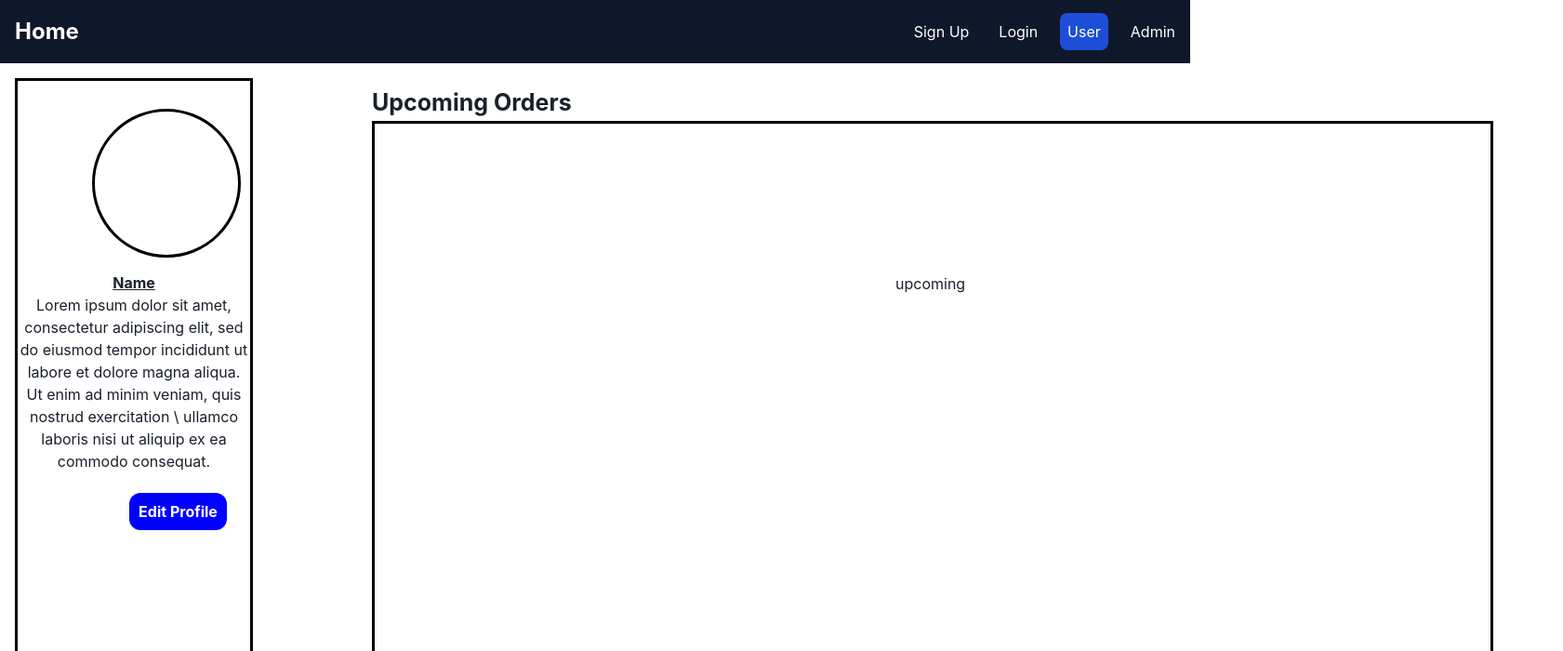
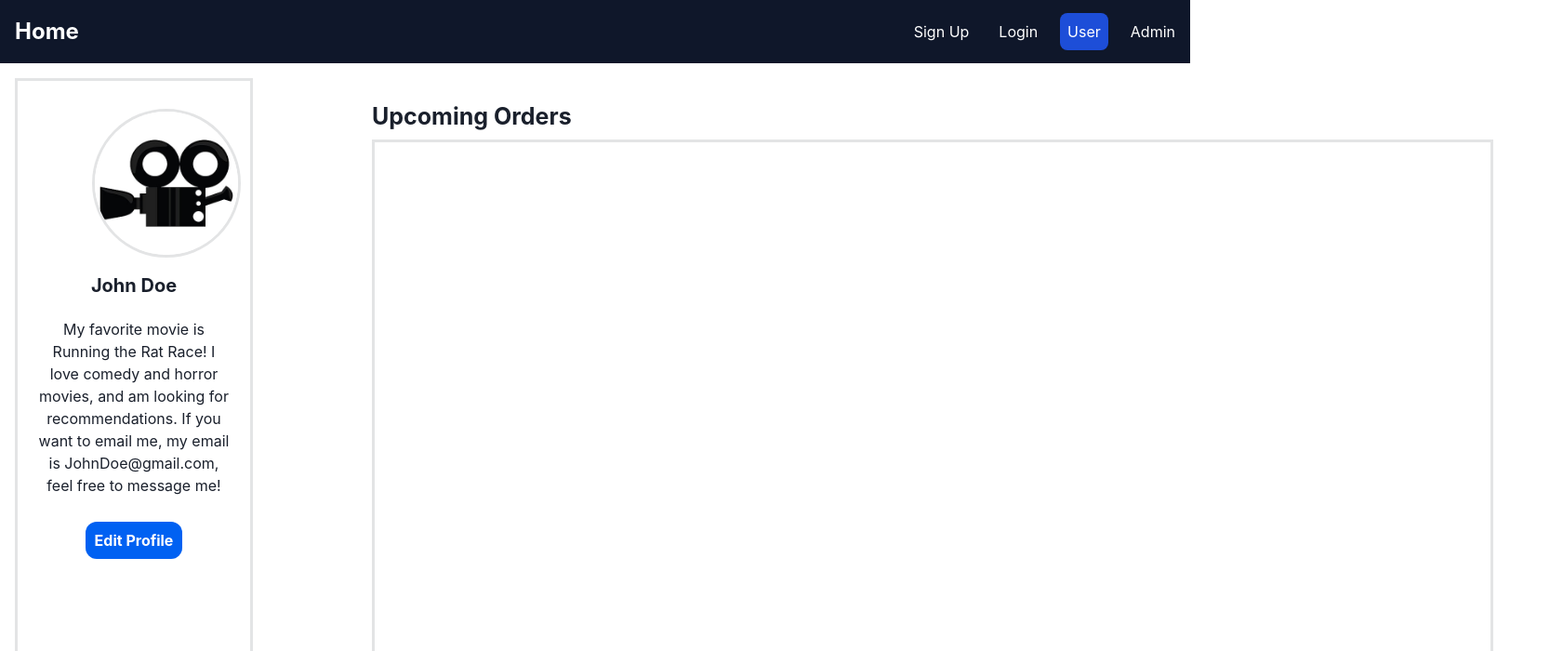
Before and after one commit to CS4050-E-Cinema-Booking-Project/ui, a React (Create React App) app: page /user in a window 1280 px wide. Shown: the top 700 px of the page at 93% size, 1681 px wide, since content can reach past the window. Built offline with nearby package versions, Linux system fonts and the light colour scheme.

Commit message:
Added new User components and changed EditProfile styling

```diff
--- a/src/components/EditProfile.jsx
+++ b/src/components/EditProfile.jsx
@@ -89,7 +89,7 @@ const EditProfile = () => {
             </div>
           </form>
           <Link to="/user" className="cancel-button">Cancel</Link>
-          <button class="save-button" type="button">Save changes</button>
+          <button class="edit-button" type="button">Save changes</button>
         </div>
       </div>
     </div>
--- /dev/null
+++ b/src/components/MovieBox.jsx
@@ -0,0 +1,20 @@
+import React from 'react';
+import "../style/MovieBox.css";
+
+function MovieBox({ title, description, image, id }) {
+    return (
+        <div className="box">
+            <div className="inner">
+                <div className="left">
+                    {image && <img src={image} alt={title} id={id} />}
+                </div>
+                <div className="right">
+                    <h2>{title}</h2>
+                    <p>{description}</p>
+                </div>
+            </div>
+        </div>
+    );
+}
+
+export default MovieBox;
--- a/src/components/User.jsx
+++ b/src/components/User.jsx
@@ -1,26 +1,28 @@
 import React from "react";
 import '../style/User.css'
 import { Link } from "react-router-dom";
+import MovieBox from "./MovieBox";
+import ProfilePicture from "../images/pngtree-vintage-film-camera-illustration-vector-on-white-background-png-image_2069935.jpg"
 
 const User = () => {
   return (
     <div className="flex-container">
       <div className="flex-child">
-        <div className="circle"></div>
-        <h1 className="user-name">Name</h1>
+        <img className="profile-picture" src={ProfilePicture} alt="picture"/>
+        <h1 className="user-name">John Doe</h1>
         <h3 className="user-desc">
-        Lorem ipsum dolor sit amet, consectetur adipiscing elit,
-        sed do eiusmod tempor incididunt ut labore et dolore magna
-        aliqua. Ut enim ad minim veniam, quis nostrud exercitation \
-        ullamco laboris nisi ut aliquip ex ea commodo consequat.
+        My favorite movie is Running the Rat Race! I love
+        comedy and horror movies, and am looking for recommendations.
+        If you want to email me, my email is JohnDoe@gmail.com, feel free
+        to message me!
         </h3>
-        <Link to="/edit-profile" className='edit-button'>Edit Profile</Link>
+        <Link to="/edit-profile" className='user-button'>Edit Profile</Link>
       </div>
       <div className="order-container">
         <div className="upcoming">
           <h1 className="order-title">Upcoming Orders</h1>
           <div className="upcoming-box">
-            upcoming
+            <MovieBox />
           </div>
         </div>
         <div className="past">
--- a/src/style/EditProfile.css
+++ b/src/style/EditProfile.css
@@ -6,48 +6,55 @@
         border: 1px solid rgba(33, 40, 50, 0.125);
         font-size: 20px;
         font-weight: bold;
-
+        text-align: left;
     }
 
     .name-card {
         width: 200px;
         float: left;
-        margin: 10px 0 10px 20px;
+        margin: 10px 0 0px 20px;
     }
 
     .name-title {
         display: block;
+        float: left;
     }
 
     .name-form {
         width: 100%;
         display: block;
+        margin: 0 0 10px 0;
     }
 
     .settings-form {
         width: 70%;
         display: block;
+        margin: 30px 0 0 0;
     }
 
-    .save-button {
+    .edit-button {
         color: white;
+        border-radius: 10px;
         background-color: #0061f2;
         padding: 5px;
         width: 150px;
-        margin: 10px;
+        margin: 0 15px 15px 20px;
+        display: block;
     }
 
-    .save-button:hover {
+    .edit-button:hover {
         background-color: #2358a7;
     }
 
     .cancel-button {
         border: 2px solid #0061f2;
-        border-radius: 5px;
-        padding: 5px;
+        border-radius: 10px;
+        padding: 4px;
         color: #0061f2;
         font-weight: bold;
-        margin: 0 15px 0 20px;
+        margin: 0 15px 10px 20px;
+        width: 150px;
+        float: left;
     }
 
     .cancel-button:hover {
@@ -65,5 +72,10 @@
         border: 5px solid rgba(33, 40, 50, 0.125);
         border-radius: 5px;
         width: 60%;
-        margin: 80px auto 80px auto;
+        margin: 80px auto 90px auto;
     }
+
+    .settings-title {
+        float: left;
+        display: block;
+    }
--- a/src/style/User.css
+++ b/src/style/User.css
@@ -3,7 +3,7 @@
 }
 
 .flex-child {
-    border: 3px solid black;
+    border: 3px solid rgba(33, 40, 50, 0.125);
     margin: 2vh 0vh 2vh 2vh;
     height: 85vh;
     width: 20%;
@@ -11,29 +11,27 @@
     position: fixed;
 }
 
-.circle {
-    border: 3px solid black;
-    width: 20vh;
-    height: 20vh;
-    margin: 30px 0 15px 80px;
-    border-radius: 100px;
+.user-name {
+    text-decoration: none;
+    font-weight: bold;
+    font-size: 20px;
+
 }
 
 .user-desc {
     text-align: center;
-    margin: 0 0 30px 0;
+    margin: 20px 20px 35px 20px;
 }
 
-.edit-button {
+.user-button {
     border-radius: 12px;
     font-weight: bold;
     padding: 10px;
     color: white;
-    background-color: blue;
-    margin: 0 0 0 95px;
+    background-color: #0061f2;
 }
 
-.edit-button:hover {
+.user-button:hover {
     background-color: rgb(67, 67, 178);
 }
 
@@ -44,13 +42,16 @@
 
 .upcoming {
     width: 80%;
-    position: relative;
 }
 
 .upcoming-box {
-    border: 3px solid black;
+    border: 3px solid rgba(33, 40, 50, 0.125);
     display: flex;
     padding: 20vh 80vh 60vh 70vh;
+}
+
+.movie-ticket {
+    border: 3px solid rgba(33, 40, 50, 0.125);
 }
 
 .past {
@@ -58,7 +59,7 @@
 }
 
 .past-box {
-    border: 3px solid black;
+    border: 3px solid rgba(33, 40, 50, 0.125);
     display: flex;
     padding: 20vh 80vh 60vh 70vh;
 }
@@ -67,4 +68,13 @@
     text-decoration: none;
     font-size: 25px;
     float: left;
+    margin: 15px 0px 5px 0px;
 }
+
+.profile-picture {
+    border: 3px solid rgba(33, 40, 50, 0.125);
+    width: 20vh;
+    height: 20vh;
+    margin: 30px 0 15px 80px;
+    border-radius: 100px;
+}
```
Also changed, not shown: src/images/pngtree-vintage-film-camera-illustration-vector-on-white-background-png-image_2069935.jpg (added), src/style/MovieBox.css (added).
